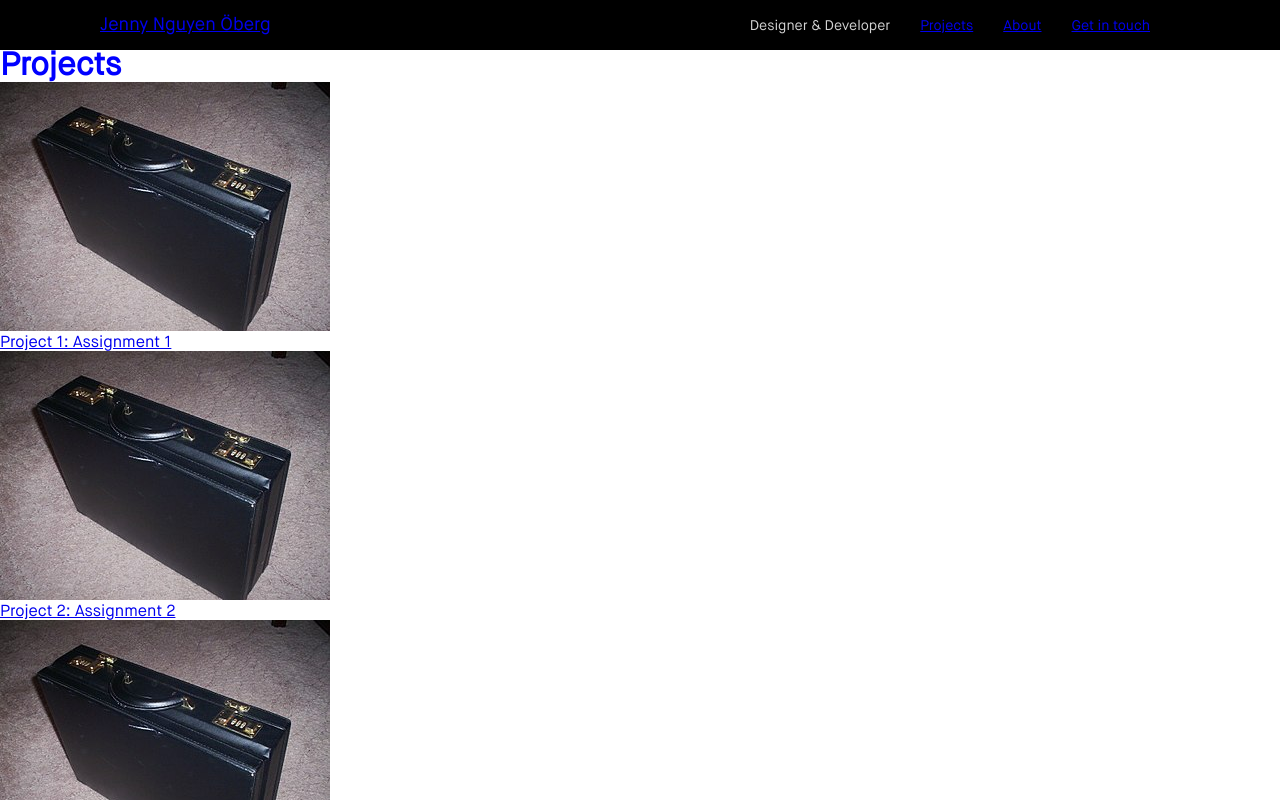
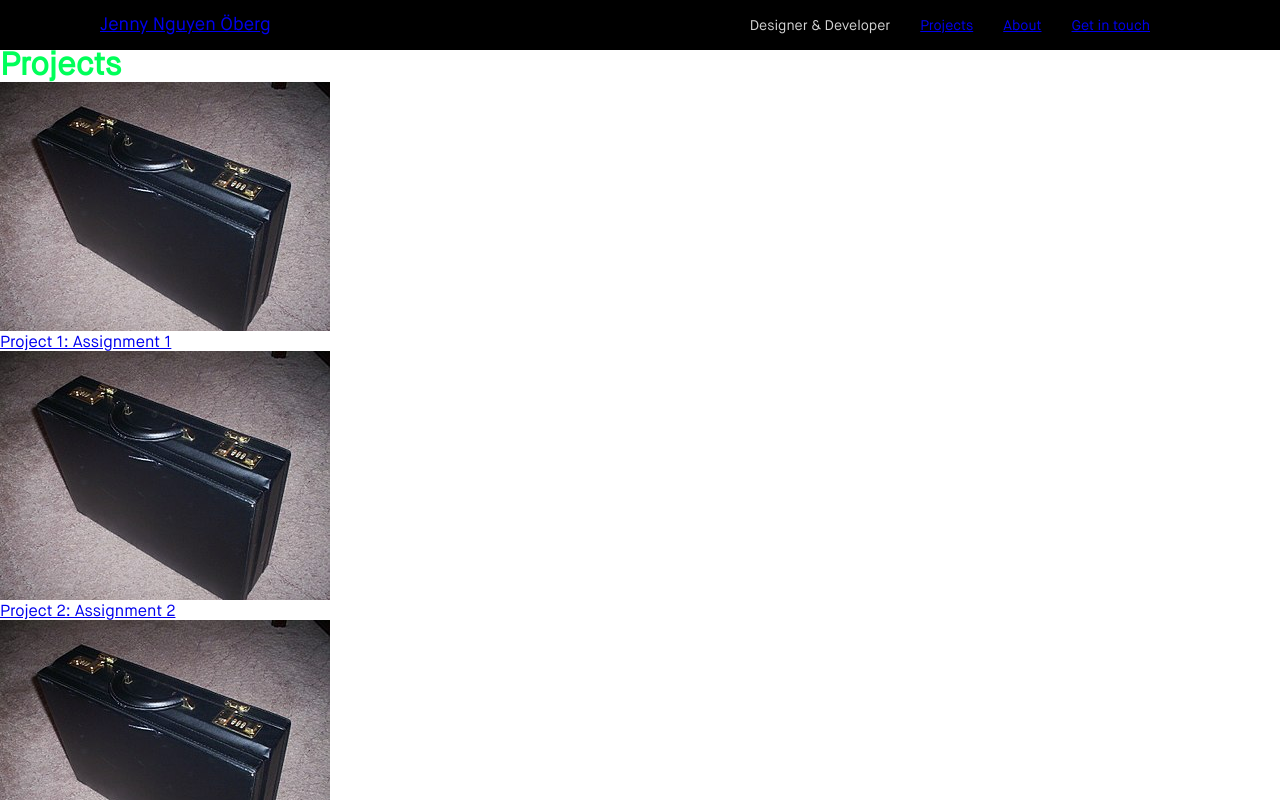
Before and after one commit to jennynguyenoberg/jennynguyenoberg-assignment5-javascript-frameworks, a Next.js app: page /projects in a window 1280 px wide. Shown: the top 800 px of the page. Built offline with nearby package versions, Linux system fonts and the light colour scheme; a web font is replaced by a local one.

Commit message:
add styling module for project section

```diff
--- a/app/projects/page.js
+++ b/app/projects/page.js
@@ -1,6 +1,6 @@
 import Image from 'next/image'
 import Link from 'next/link'
-import styles from '../../styles/Home.module.css'
+import styles from '../../styles/Projects.module.css'
 import photo from '../../public/photo.jpg'
 
 export default function Projects() {
--- a/styles/Home.module.css
+++ /dev/null
@@ -1,3 +0,0 @@
-.heading {
-  color: blue;
-}
--- /dev/null
+++ b/styles/Projects.module.css
@@ -0,0 +1,3 @@
+.heading {
+  color: rgb(0, 255, 89);
+}
```
